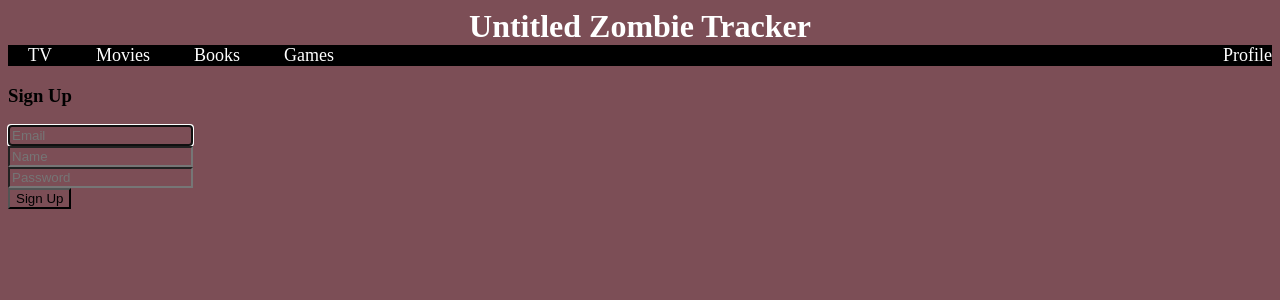
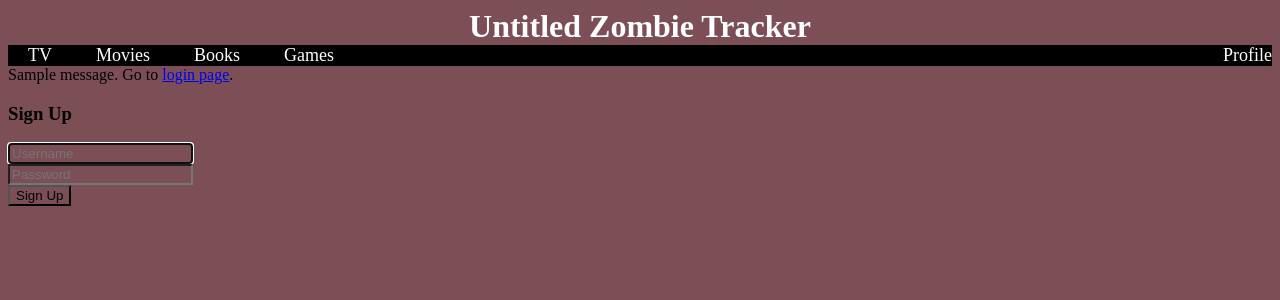
Before and after one commit to alexandrafren/361PP, a Flask app: page /signup in a window 1280 px wide. Shown: the top 300 px of the page. Run offline with Flask 2, Linux system fonts and the light colour scheme; tables that the repository leaves empty hold one stand-in row (values such as "Sample post"); one stand-in notice (Sample message) is shown.

Commit message:
add login/signup logic

```diff
--- a/main.py
+++ b/main.py
@@ -1,5 +1,5 @@
 import os
-from flask import Flask, render_template, request, Blueprint
+from flask import Flask, render_template, request, redirect, url_for, flash
 from __init__ import db, create_app
 from helpers.movies import movies, descriptions
 from flask_sqlalchemy import SQLAlchemy
@@ -11,6 +11,8 @@ import json
 import string
 
 main = create_app()
+global current_user
+current_user = None
 
 # Models - To Be Moved to Seperate Function
 class Book(db.Model):
@@ -87,11 +89,17 @@ for show in shows_all:
 #GET METHODS
 def get_current_user():
     # UPDATE THIS ONCE AUTHENTICATION IS IMPLEMENTED
-    return Reviewer.query.get(1)
+    return current_user
 
 def get_current_lists():
     current_user = get_current_user()
     return List.query.filter(List.reviewer_id == current_user.id).all()
+
+def set_current_user(user):
+    # UPDATE THIS ONCE AUTHENTICATION IS IMPLEMENTED
+    global current_user
+    current_user = user
+
 
 @main.route('/')
 def home():
@@ -169,9 +177,35 @@ def add_to_list(new_list_id, new_book_id):
 def login():
     return render_template('login.html')
 
+@main.route('/login', methods=['POST'])
+def login_post():
+    username = request.form.get('username')
+    password = request.form.get('password')
+    remember = True if request.form.get('remember') else False
+    reviewer = Reviewer.query.filter_by(username=username).first()
+    if not reviewer or not check_password_hash(reviewer.password_hash, password):
+        flash('Please check your login details and try again.')
+        return render_template('login.html')
+    set_current_user(reviewer)
+    return redirect(url_for('profile'))
+
 @main.route('/signup')
 def signup():
     return render_template('signup.html')
+
+@main.route('/signup', methods=['POST'])
+def signup_post():
+    # validate and add user to the database
+    username = request.form.get('username')
+    password = request.form.get('password')
+    reviewer = Reviewer.query.filter_by(username=username).first()
+    if reviewer:
+        flash('Email address already in use')
+        return redirect(url_for('signup'))
+    new_reviewer = Reviewer(username=username, password_hash=generate_password_hash(password, method='sha256'))
+    db.session.add(new_reviewer)
+    db.session.commit()
+    return redirect(url_for('login'))
 
 @main.route('/logout')
 def logout():
--- a/templates/signup.html
+++ b/templates/signup.html
@@ -1,18 +1,19 @@
 {% extends "navbar.html" %}
 {% block content %}
+{% with messages = get_flashed_messages() %}
+{% if messages %}
+    <div class="notification is-danger">
+        {{ messages[0] }}. Go to <a href="{{ url_for('login') }}">login page</a>.
+    </div>
+{% endif %}
+{% endwith %}
 <div class="column is-4 is-offset-4">
     <h3 class="title">Sign Up</h3>
     <div class="box">
         <form method="POST" action="/signup">
             <div class="field">
                 <div class="control">
-                    <input class="input is-large" type="email" name="email" placeholder="Email" autofocus="">
-                </div>
-            </div>
-
-            <div class="field">
-                <div class="control">
-                    <input class="input is-large" type="text" name="name" placeholder="Name" autofocus="">
+                    <input class="input is-large" type="text" name="username" placeholder="Username" autofocus="">
                 </div>
             </div>
 
```
Also changed, not shown: templates/login.html (+8 -1 lines), database.db.
